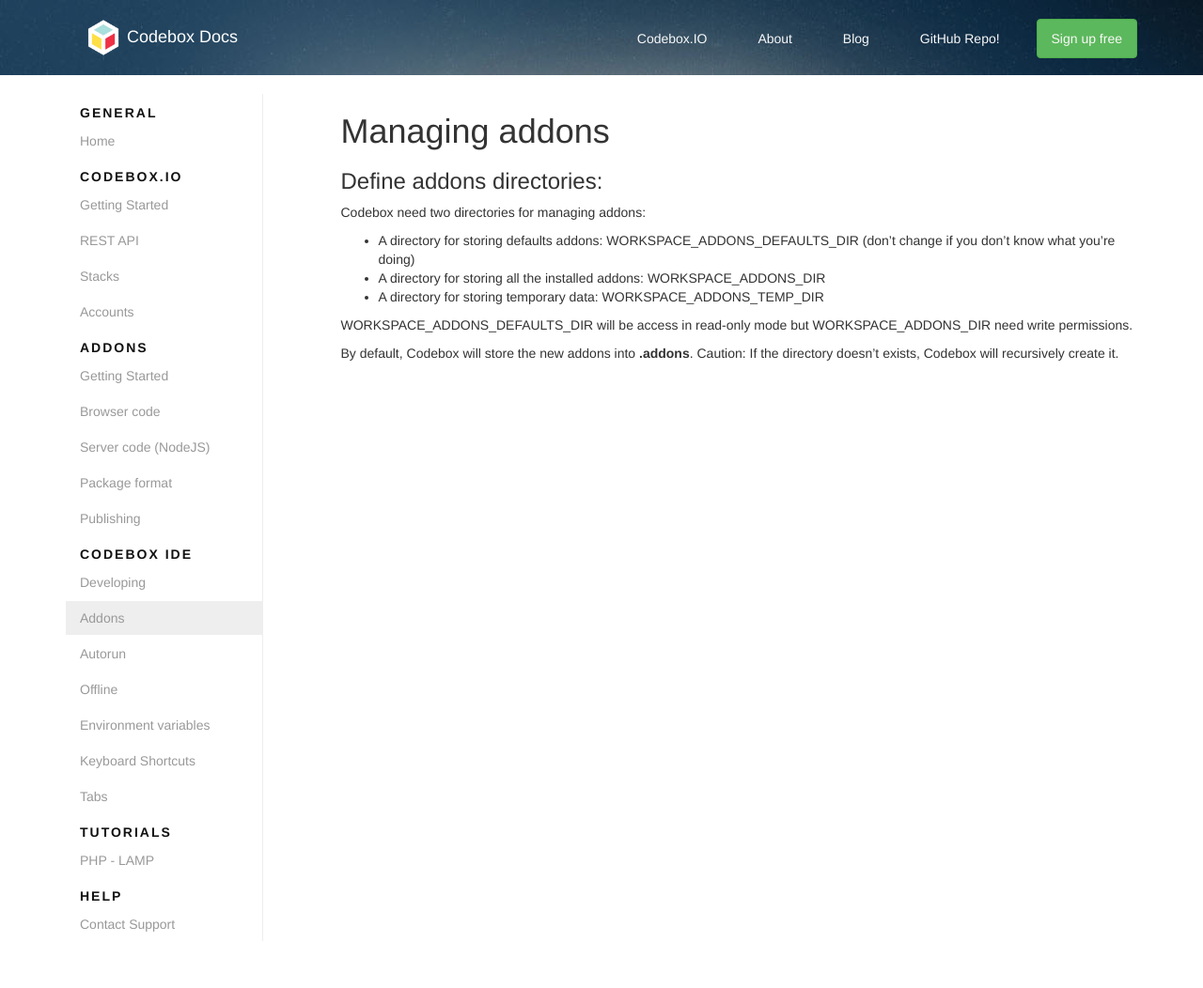
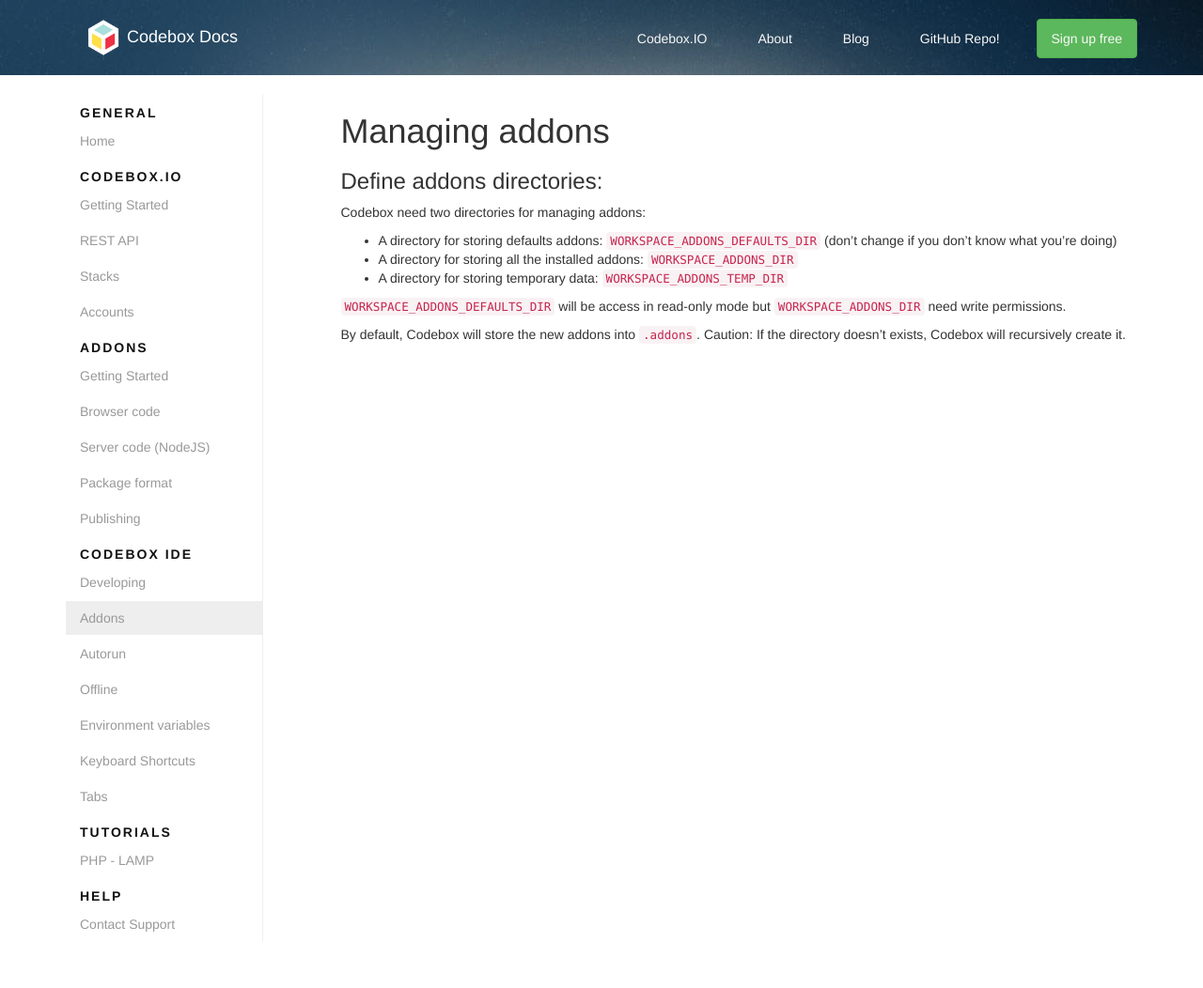
Before and after one commit to CodeboxIDE/codebox-docs, a Jekyll site: the page built from ide/addons.md, in a window 1280 px wide. Shown: the whole page at 94% size. Built offline with Jekyll 4.4.1, drawn with Linux system fonts in a browser that asks for light colours; nearby versions of some CDN libraries; Markdown is read by kramdown in place of the engine named in the settings.

```diff
--- a/ide/addons.md
+++ b/ide/addons.md
@@ -10,11 +10,11 @@ section: ide/addons
 
 Codebox need two directories for managing addons:
 
-* A directory for storing defaults addons: WORKSPACE\_ADDONS\_DEFAULTS_DIR (don't change if you don't know what you're doing)
-* A directory for storing all the installed addons: WORKSPACE\_ADDONS\_DIR
-* A directory for storing temporary data: WORKSPACE\_ADDONS\_TEMP\_DIR
+* A directory for storing defaults addons: `WORKSPACE_ADDONS_DEFAULTS_DIR` (don't change if you don't know what you're doing)
+* A directory for storing all the installed addons: `WORKSPACE_ADDONS_DIR`
+* A directory for storing temporary data: `WORKSPACE_ADDONS_TEMP_DIR`
 
-WORKSPACE\_ADDONS\_DEFAULTS\_DIR will be access in read-only mode but WORKSPACE\_ADDONS\_DIR need write permissions.
+`WORKSPACE_ADDONS_DEFAULTS_DIR` will be access in read-only mode but `WORKSPACE_ADDONS_DIR` need write permissions.
 
-By default, Codebox will store the new addons into **.addons**.
+By default, Codebox will store the new addons into `.addons`.
 Caution: If the directory doesn't exists, Codebox will recursively create it.
```
